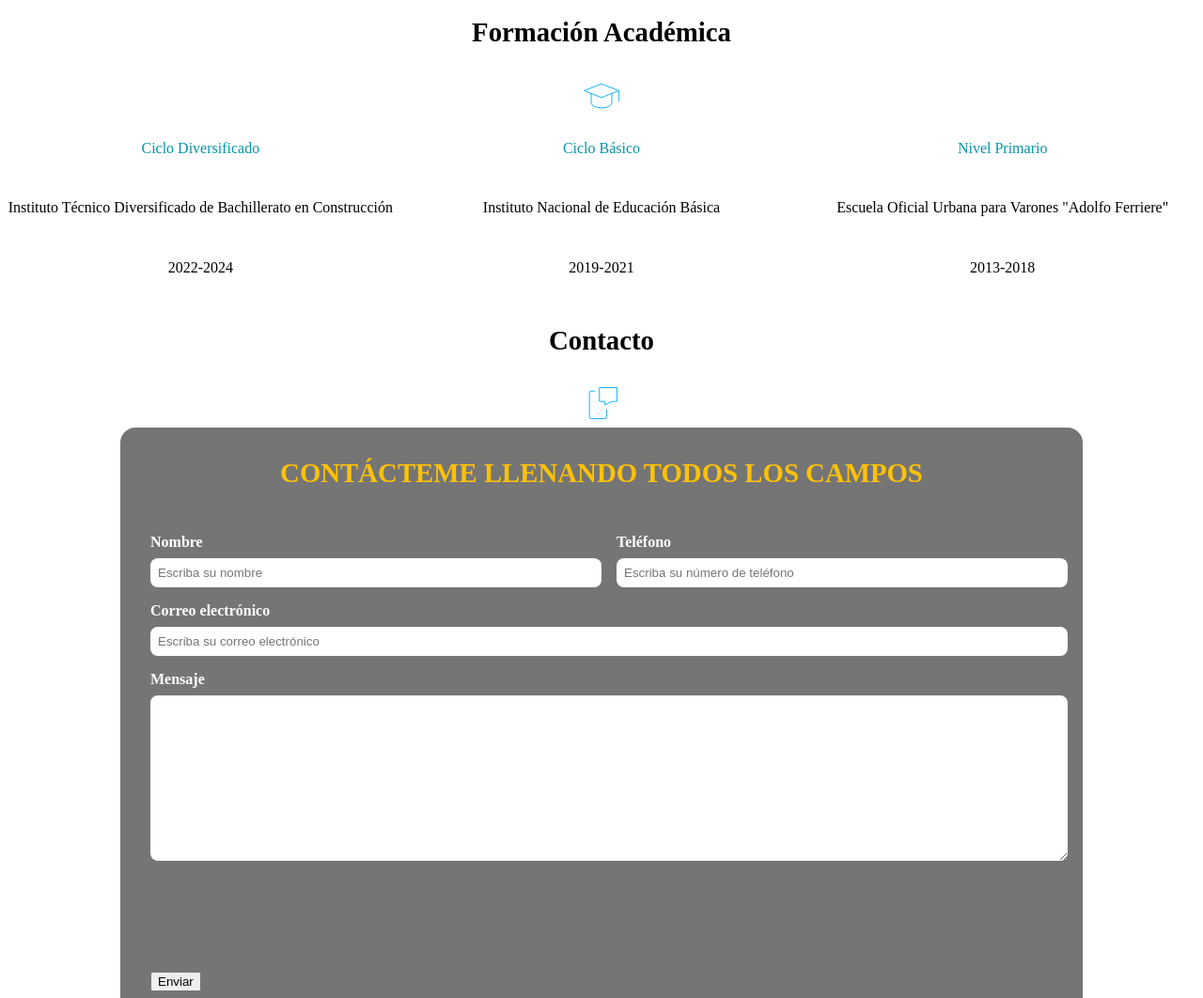
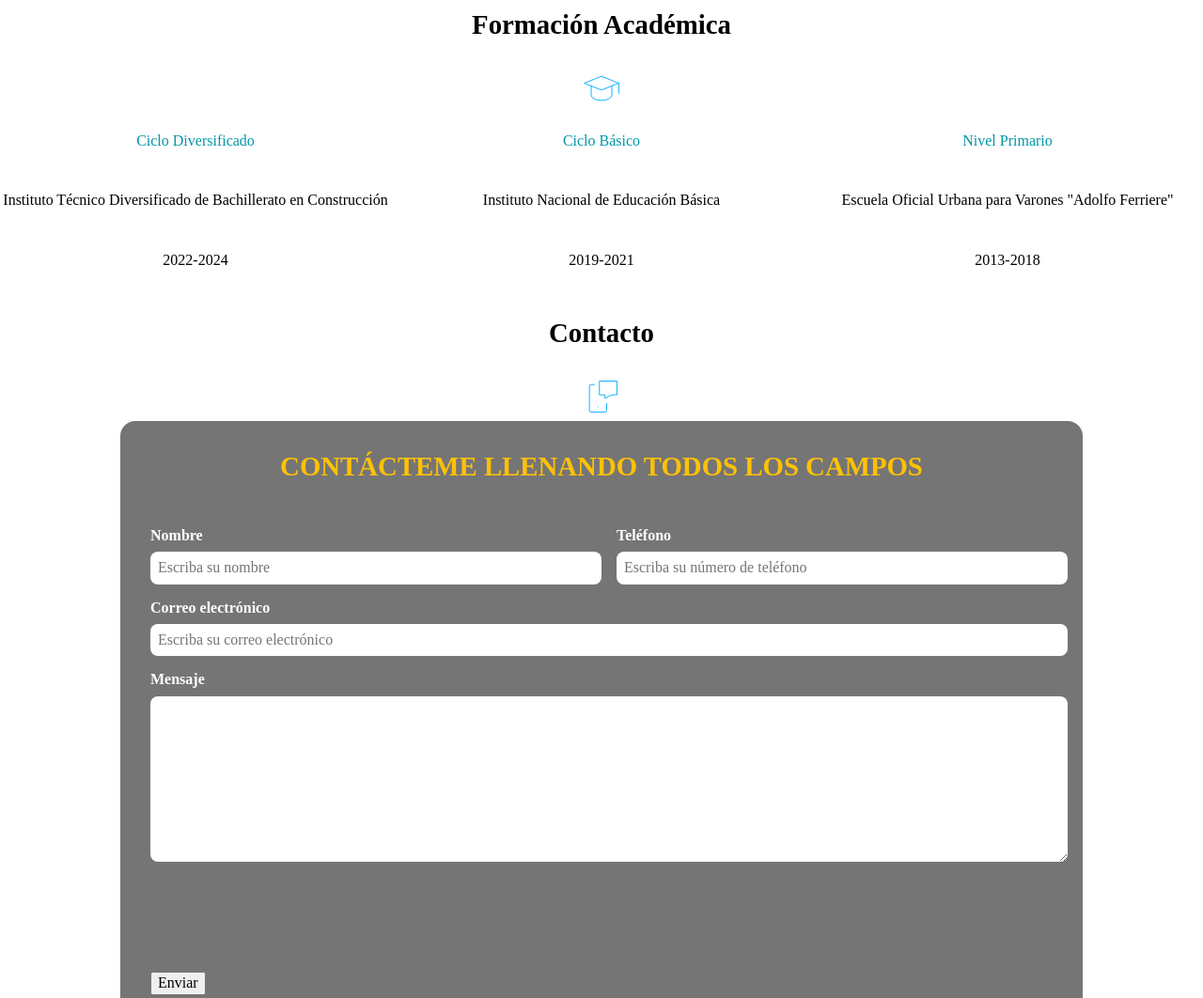
Before and after one commit to carlossolares/cv, a plain HTML site: page index.html in a window 1280 px wide. Shown: the part 683-1745 px from the top of the page at 94% size. Drawn offline with Linux system fonts and the light colour scheme.

Commit message:
Update index.html

```diff
--- a/index.html
+++ b/index.html
@@ -4,6 +4,7 @@
     <meta charset="UTF-8">
     <meta name="viewport" content="width=device-width, initial-scale=1.0">
     <title>Hoja de vida de Carlos Solares</title>
+    <link rel="stylesheet" href="normalice.css">
     <link rel="stylesheet" href="style.css">
 </head>
     <body>
```
